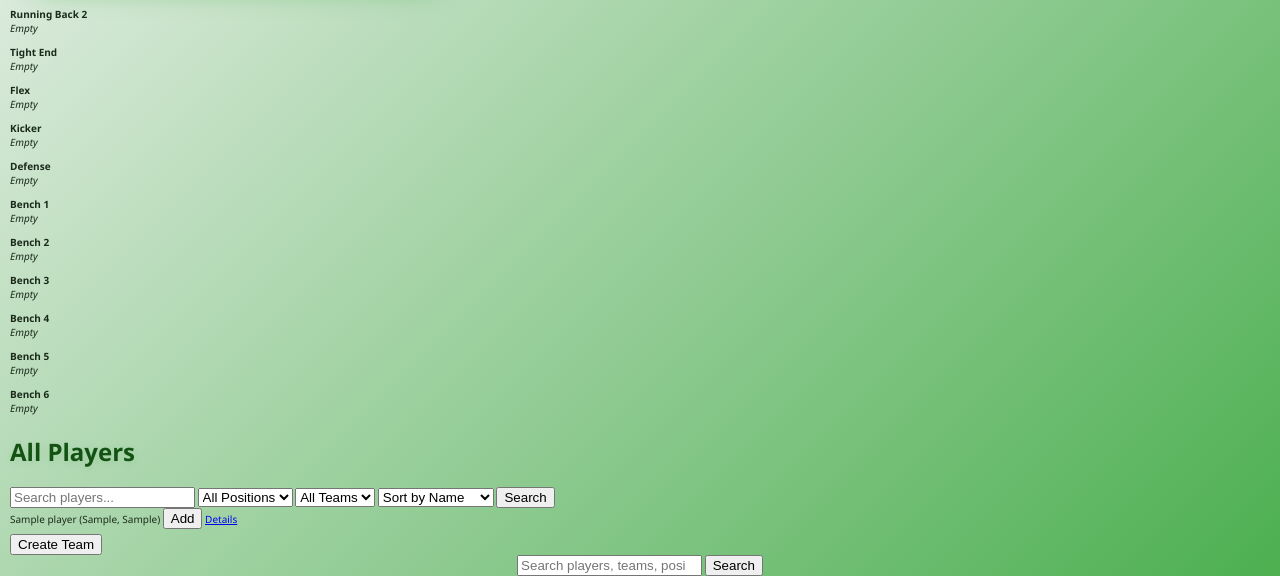
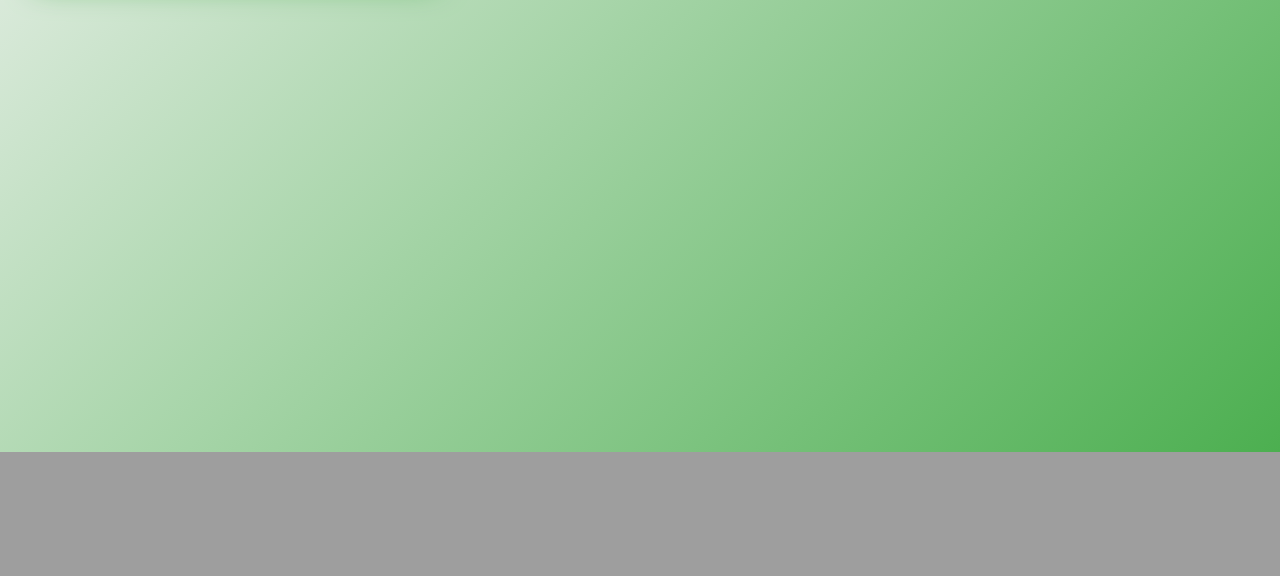
Before and after one commit to Wyzrn/NFL-TEAM-BUILDER, a Django app: page /teams/create/ in a window 1280 px wide. Shown: the part 348-924 px from the top of the page. After the commit the page ends 800 px from the top, so only its background shows below. Run offline with Django 5.2, Linux system fonts and the light colour scheme; a user stored in the database is signed in; tables that the repository leaves empty hold one stand-in row (values such as "Sample post").

Commit message:
revamped the way teams are created so it actually works this time

```diff
--- a/main_app/templates/base.html
+++ b/main_app/templates/base.html
@@ -45,10 +45,6 @@
      {% block content %}
      {% endblock %}
      </main>
-     <form method="get" action="{% url 'player_search' %}" class="search-form" role="search">
-  <input type="search" name="q" placeholder="Search players, teams, positions" value="{{ request.GET.q|default:'' }}" aria-label="Search players">
-  <button type="submit">Search</button>
-</form>
      {% if messages %}
     <ul class="messages">
       {% for message in messages %}
--- a/main_app/templates/main_app/player_detail.html
+++ b/main_app/templates/main_app/player_detail.html
@@ -1,11 +1,13 @@
 {% extends 'base.html' %}
+{% load static %}
 {% block content %}
+  <link rel="stylesheet" href="{% static 'css/team_form.css' %}">
   <h1>{{ player.name }}</h1>
   <p>Position: {{ player.position }}</p>
-  <p>Team: {{ player.nfl_team }}</p>
+  <p>Team: {{ player.team }}</p>
   {% if player.photo_url %}
     <img src="{{ player.photo_url }}" alt="{{ player.name }}">
   {% endif %}
   <!-- Add more player fields as needed -->
-  <a href="{% url 'team-create' %}">Back to Team Creation</a>
+  <a href="{% url 'team_create' %}">Back to Team Creation</a>
 {% endblock %}
--- a/main_app/templates/main_app/player_search_api.html
+++ b/main_app/templates/main_app/player_search_api.html
@@ -1,5 +1,7 @@
 {% extends 'base.html' %}
+{% load static %}
 {% block content %}
+  <link rel="stylesheet" href="{% static 'css/team_form.css' %}">
   <h1>Search NFL Players</h1>
   <form method="get">
     <input type="text" name="q" value="{{ query }}" id="player-search" placeholder="Search by name">
@@ -25,7 +27,7 @@
   <ul>
     {% for player in players %}
       <li>
-        {{ player.name }} ({{ player.position }}, {{ player.team }})
+        {{ player.name }} ({{ player.position }}, {{ player.nfl_team }})
       </li>
     {% empty %}
       <li>No players found.</li>
--- a/main_app/templates/main_app/search_results.html
+++ b/main_app/templates/main_app/search_results.html
@@ -1,12 +1,15 @@
 {% extends "base.html" %}
+{% load static %}
 {% block content %}
+  <link rel="stylesheet" href="{% static 'css/team_form.css' %}">
+
   <h1>Search results{% if q %} for "{{ q }}"{% endif %}</h1>
 
   {% if players %}
     <ul>
       {% for p in players %}
         <li>
-          {{ p.name }} — {{ p.team|default:p.nfl_team }} ({{ p.position }})
+          {{ p.name }} ({{ p.position }}, {{ p.nfl_team }})
         </li>
       {% endfor %}
     </ul>
--- a/main_app/templates/main_app/team_confirm_delete.html
+++ b/main_app/templates/main_app/team_confirm_delete.html
@@ -1,5 +1,7 @@
 {% extends 'base.html' %}
+{% load static %}
 {% block content %}
+  <link rel="stylesheet" href="{% static 'css/team_form.css' %}">
   <h1>Delete Team?</h1>
   <hr />
   <h2>Are you sure you want to delete "{{ team.name }}"?</h2>
--- a/main_app/templates/main_app/team_form.html
+++ b/main_app/templates/main_app/team_form.html
@@ -7,102 +7,6 @@
 <form method="post">
   {% csrf_token %}
   <label>Team Name: <input type="text" name="team_name" required></label>
-  <div class="team-create-container">
-    <div class="team-roster">
-      <h2>Your Roster</h2>
-      {% for slot, label in roster_slots %}
-        <div class="roster-slot" style="margin-bottom: 1em;">
-          <strong>{{ label }}</strong><br>
-          <input type="hidden" name="slot_{{ slot }}" id="slot_{{ slot }}">
-          <div id="slot_display_{{ slot }}">
-            <em>Empty</em>
-          </div>
-        </div>
-      {% endfor %}
-    </div>
-    <div class="team-player-list">
-      <h2>All Players</h2>
-      <form id="player-search-form" method="get">
-        <input type="text" name="q" value="{{ q }}" placeholder="Search players...">
-        <select name="position">
-          <option value="">All Positions</option>
-          {% for pos in positions %}
-            <option value="{{ pos }}" {% if pos == selected_position %}selected{% endif %}>{{ pos }}</option>
-          {% endfor %}
-        </select>
-        <select name="team">
-          <option value="">All Teams</option>
-          {% for t in teams %}
-            <option value="{{ t }}" {% if t == selected_team %}selected{% endif %}>{{ t }}</option>
-          {% endfor %}
-        </select>
-        <select name="sort">
-          <option value="name" {% if sort == 'name' %}selected{% endif %}>Sort by Name</option>
-          <option value="position" {% if sort == 'position' %}selected{% endif %}>Sort by Position</option>
-          <option value="team" {% if sort == 'team' %}selected{% endif %}>Sort by Team</option>
-        </select>
-        <button type="submit">Search</button>
-      </form>
-      <div id="player-list" style="max-height: 600px; overflow-y: scroll;">
-        {% for player in players %}
-          <div class="player-row" style="margin-bottom: 0.5em;">
-            <span>{{ player.name }} ({{ player.position }}, {{ player.team }})</span>
-            <button type="button" onclick="addPlayerToRoster('{{ player.id }}', '{{ player.position }}', '{{ player.name }}', '{{ player.team }}')">Add</button>
-            <a href="{% url 'player-detail' player.id %}">Details</a>
-          </div>
-        {% endfor %}
-      </div>
-    </div>
-  </div>
   <button type="submit">Create Team</button>
 </form>
-<script>
-function addPlayerToRoster(playerId, position, name, team) {
-  // Find the first empty slot for this position
-  const slots = {
-    'QB': ['QB'],
-    'RB': ['RB1', 'RB2'],
-    'WR': ['WR1', 'WR2'],
-    'TE': ['TE'],
-    'FLEX': ['FLEX'],
-    'K': ['K'],
-    'DEF': ['DEF'],
-    'BENCH': ['BENCH1','BENCH2','BENCH3','BENCH4','BENCH5','BENCH6']
-  };
-  let slotKeys = slots[position] || [];
-  if (slotKeys.length === 0 && position !== 'BENCH') {
-    // Try FLEX or BENCH
-    slotKeys = slots['FLEX'].concat(slots['BENCH']);
-  }
-  let assigned = false;
-  for (let i = 0; i < slotKeys.length; i++) {
-    let slot = slotKeys[i];
-    let input = document.getElementById('slot_' + slot);
-    let display = document.getElementById('slot_display_' + slot);
-    if (input && input.value === "") {
-      input.value = playerId;
-      display.innerHTML = name + " (" + position + ", " + team + ")";
-      assigned = true;
-      break;
-    }
-  }
-  if (!assigned) {
-    // Try to fill any bench slot
-    for (let i = 1; i <= 6; i++) {
-      let slot = 'BENCH' + i;
-      let input = document.getElementById('slot_' + slot);
-      let display = document.getElementById('slot_display_' + slot);
-      if (input && input.value === "") {
-        input.value = playerId;
-        display.innerHTML = name + " (" + position + ", " + team + ")";
-        assigned = true;
-        break;
-      }
-    }
-  }
-  if (!assigned) {
-    alert("No available slot for this player!");
-  }
-}
-</script>
 {% endblock %}
--- a/main_app/urls.py
+++ b/main_app/urls.py
@@ -4,6 +4,7 @@ from django.shortcuts import render
 from django.http import HttpResponse
 from django.views.generic.edit import CreateView
 from django.contrib.auth.views import LogoutView
+from .views import PlayerCreate, PlayerUpdate, PlayerDelete
 
 urlpatterns = [
     path('', views.home, name='home'),
@@ -11,11 +12,13 @@ urlpatterns = [
     path('teams/', views.TeamList.as_view(), name='team-index'),
     path('teams/create/', views.team_create, name='team_create'),
     path('teams/<int:pk>/', views.TeamDetail.as_view(), name='team-detail'),
-    path('teams/<int:pk>/update/', views.TeamUpdate.as_view(), name='team-update'),
     path('teams/<int:pk>/delete/', views.TeamDelete.as_view(), name='team-delete'),
     path('teams/<int:team_id>/roster/<int:spot_id>/assign/', views.roster_spot_assign, name='roster-assign'),
-    path('players/search/', views.player_search, name='player_search'),
     path('players/search/api/', views.player_search_api, name='player-search-api'),
+    path('players/', views.player_index, name='players_index'),
     path('players/<int:pk>/', views.player_detail, name='player-detail'),
     path('signup/', views.signup, name='signup'),
+    path('players/create/', PlayerCreate.as_view(), name='player-create'),
+    path('players/<int:pk>/update/', PlayerUpdate.as_view(), name='player-update'),
+    path('players/<int:pk>/delete/', PlayerDelete.as_view(), name='player-delete'),
 ]
--- a/main_app/views.py
+++ b/main_app/views.py
@@ -36,9 +36,9 @@ def signup(request):
         form = UserCreationForm(request.POST)
         if form.is_valid():
             user = form.save()
-            login(request, user)  # Log the user in after signup
+            login(request, user)
             messages.success(request, 'Welcome to Gridiron Fantasy!')
-            return redirect('player-index')  # Redirect to player list or any page you want
+            return redirect('team-index')  # Redirect to all teams after signup
         else:
             error_message = 'Invalid sign up - try again'
     form = UserCreationForm()
@@ -62,36 +62,36 @@ class PlayerDelete(DeleteView):
     success_url = '/players/'
 
 @method_decorator(login_required, name='dispatch')
-class TeamCreate(CreateView):
-    model = Team
-    fields = ['name']
-    success_url = reverse_lazy('team-index')
-
-    def form_valid(self, form):
-        form.instance.owner = self.request.user
-        response = super().form_valid(form)
-        # Create empty roster spots
-        for slot in ROSTER_SLOTS:
-            RosterSpot.objects.create(team=self.object, slot=slot)
-        return response
-
-@method_decorator(login_required, name='dispatch')
-class TeamUpdate(UpdateView):
-    model = Team
-    fields = ['name']
-
-@method_decorator(login_required, name='dispatch')
 class TeamDelete(DeleteView):
     model = Team
     success_url = '/teams/'
 
-@method_decorator(login_required, name='dispatch')
+    def get_queryset(self):
+        return Team.objects.filter(owner=self.request.user)
+
 class TeamList(ListView):
     model = Team
+    # Show all teams to all users
+    def get_queryset(self):
+        return Team.objects.all()
 
-@method_decorator(login_required, name='dispatch')
 class TeamDetail(DetailView):
     model = Team
+
+    def post(self, request, *args, **kwargs):
+        self.object = self.get_object()
+        if request.user == self.object.owner:
+            new_name = request.POST.get("team_name", "").strip()
+            if new_name:
+                self.object.name = new_name
+                self.object.save()
+                messages.success(request, "Team name updated.")
+            else:
+                messages.error(request, "Team name cannot be empty.")
+        return redirect(self.object.get_absolute_url())
+
+    def get(self, request, *args, **kwargs):
+        return super().get(request, *args, **kwargs)
 
 @login_required
 def roster_spot_assign(request, team_id, spot_id):
@@ -103,8 +103,9 @@ def roster_spot_assign(request, team_id, spot_id):
         players = Player.objects.filter(
             Q(name__icontains=query) |
             Q(position__icontains=query) |
-            Q(nfl_team__icontains=query)
+            Q(team__icontains=query)
         )
+    all_players = Player.objects.all()
     if request.method == 'POST':
         player_id = request.POST.get('player_id')
         player = get_object_or_404(Player, id=player_id)
@@ -116,6 +117,7 @@ def roster_spot_assign(request, team_id, spot_id):
         'spot': spot,
         'players': players,
         'query': query,
+        'all_players': all_players,
     })
 
 @login_required
@@ -134,12 +136,22 @@ def team_create(request):
         players = players.filter(position=selected_position)
     if selected_team:
         players = players.filter(team=selected_team)
+
+    unique = set()
+    unique_players = []
+    for p in players:
+        key = (p.name, p.team, p.position)
+        if key not in unique:
+            unique.add(key)
+            unique_players.append(p)
+    players = unique_players
+
     if sort == "position":
-        players = players.order_by("position", "name")
+        players = sorted(players, key=lambda p: (p.position, p.name))
     elif sort == "team":
-        players = players.order_by("team", "name")
+        players = sorted(players, key=lambda p: (p.team, p.name))
     else:
-        players = players.order_by("name")
+        players = sorted(players, key=lambda p: p.name)
 
     positions = sorted(set(Player.objects.values_list("position", flat=True)))
     teams = sorted(set(Player.objects.values_list("team", flat=True)))
@@ -163,15 +175,25 @@ def team_create(request):
     ]
 
     if request.method == "POST":
-        form = TeamForm(request.POST)
-        if form.is_valid():
-            form.save()
-            return redirect("teams:list")
-    else:
-        form = TeamForm()
+        team_name = request.POST.get("team_name")
+        if team_name:
+            team = Team.objects.create(name=team_name, owner=request.user)
+            # Assign players to roster spots
+            for slot, _ in roster_slots:
+                player_id = request.POST.get(f"slot_{slot}")
+                if player_id:
+                    player = Player.objects.get(id=player_id)
+                    RosterSpot.objects.create(team=team, slot=slot, player=player)
+                else:
+                    RosterSpot.objects.create(team=team, slot=slot)
+            # Redirect to the new team's detail page (this is what you want)
+            return redirect(team.get_absolute_url())
+        else:
+            messages.error(request, "Team name is required.")
 
+    # No form object needed, just pass None
     return render(request, "main_app/team_form.html", {
-        "form": form,
+        "form": None,
         "players": players,
         "positions": positions,
         "teams": teams,
@@ -190,7 +212,7 @@ def player_search(request):
         players = Player.objects.filter(
             Q(name__icontains=query) |
             Q(position__icontains=query) |
-            Q(nfl_team__icontains=query)
+            Q(team__icontains=query)
         )
     return render(request, 'main_app/player_search.html', {'players': players, 'query': query})
 
@@ -238,7 +260,7 @@ def player_search_api(request):
     unique = set()
     unique_players = []
     for p in players:
-        key = (p.name, p.team, p.position)
+        key = (p.get('name'), p.get('team'), p.get('position'))
         if key not in unique:
             unique.add(key)
             unique_players.append(p)
```
Also changed, not shown: main_app/management/commands/load_players.py (+11 -66 lines), main_app/models.py (+8 -2 lines), main_app/templates/main_app/player_search.html (deleted, +0 -20 lines), main_app/templates/main_app/roster_spot_assign.html (+18 -1 lines), main_app/templates/main_app/team_detail.html (+20 -4 lines), main_app/templates/main_app/team_list.html (+6 -3 lines), main_app/migrations/0003_alter_player_position_alter_player_team_and_more.py (added), main_app/migrations/0004_player_age_player_description_player_photo_url.py (added).
